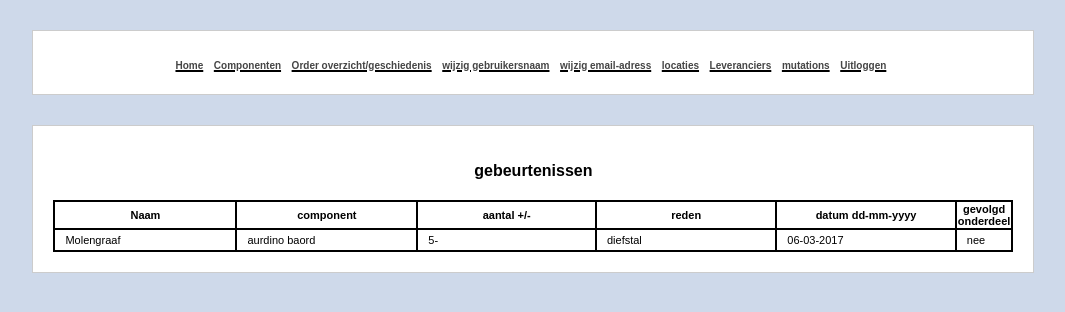
After one commit to remcodezwart/component_beheer, a PHP site: template application/view/mutations/index.php in a window 1280 px wide. The commit adds this page. Shown: the top 312 px of the page, without its empty margins (102-1167 px from the left). Run offline with PHP 8.4, Linux system fonts and the light colour scheme; the template is opened without the code that fills it, so the values that code supplies are empty.

Commit message:
previeuw page

```diff
--- a/application/controller/SupplierController.php
+++ b/application/controller/SupplierController.php
@@ -60,4 +60,9 @@ class SupplierController extends Controller
         SupplierModel::deleteSupplier(request::post('id'));
         redirect::to('supplier/index');
     }
+
+    public function mutationsIndex()
+    {
+        $this->View->render('mutations/index');
+    }
 }
--- a/application/view/_templates/header.php
+++ b/application/view/_templates/header.php
@@ -42,6 +42,9 @@
                             <li <?php if (View::checkForActiveController($filename, "supplier")) { echo ' class="active" '; } ?> >
                                 <a href="<?=Config::get('URL'); ?>supplier/index">Leveranciers</a>
                             </li>
+                            <li <?php if (View::checkForActiveController($filename, "supplier")) { echo ' class="active" '; } ?> >
+                                <a href="<?=Config::get('URL'); ?>supplier/mutationsIndex">mutations</a>
+                            </li>
                             <li <?php if (View::checkForActiveAction($filename, "login")) { echo ' class="active" '; } ?> >
                                 <a href="<?=Config::get('URL'); ?>login/logout">Uitloggen</a>
                             </li>
--- /dev/null
+++ b/application/view/mutations/index.php
@@ -0,0 +1,25 @@
+<div class="container">
+	<div class="columns">
+        <div class="column col-12">
+			<h3>gebeurtenissen</h3>
+			<table cellspacing="0">
+				<tr>
+					<th>Naam</th>
+					<th>component</th>
+					<th>aantal +/-</th>
+					<th>reden</th>
+					<th>datum dd-mm-yyyy</th>
+					<th>gevolgd onderdeel</th>
+				</tr>
+				<tr>
+					<td>Molengraaf</td>
+					<td>aurdino baord</td>
+					<td>5-</td>
+					<td>diefstal</td>
+					<td>06-03-2017</td>
+					<td>nee</td>
+				</tr>
+			</table>
+		</div>
+	</div>
+</div>
--- a/public/css/style.css
+++ b/public/css/style.css
@@ -27,7 +27,6 @@
         width:20%;
         border: solid 1px black;
     }
-
     img {
         width:100px;
         height:100px;
@@ -35,7 +34,6 @@
     label, button {
         display:block;
     }
-
     .center {
         text-align: center;
         margin:0px auto;
```
